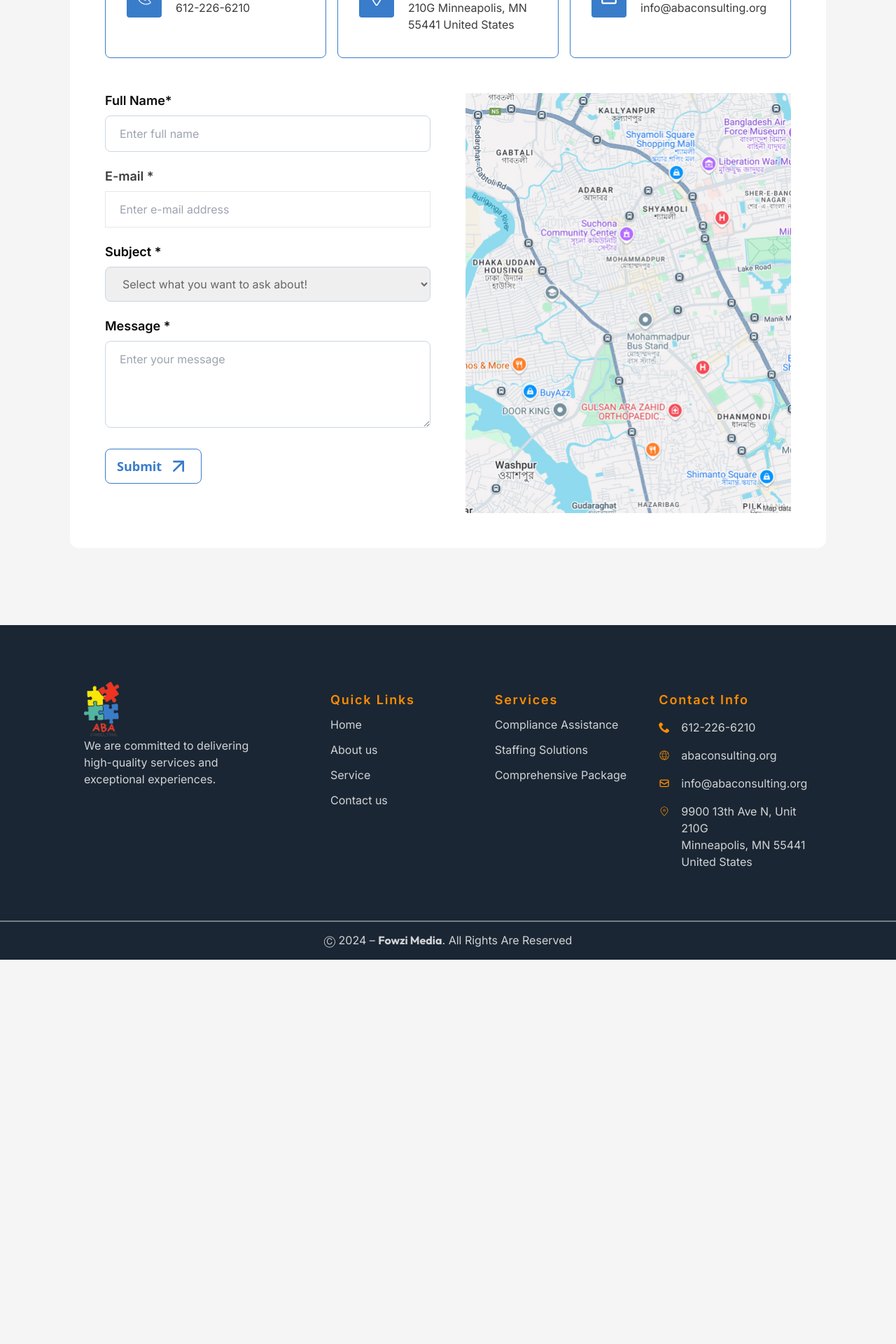
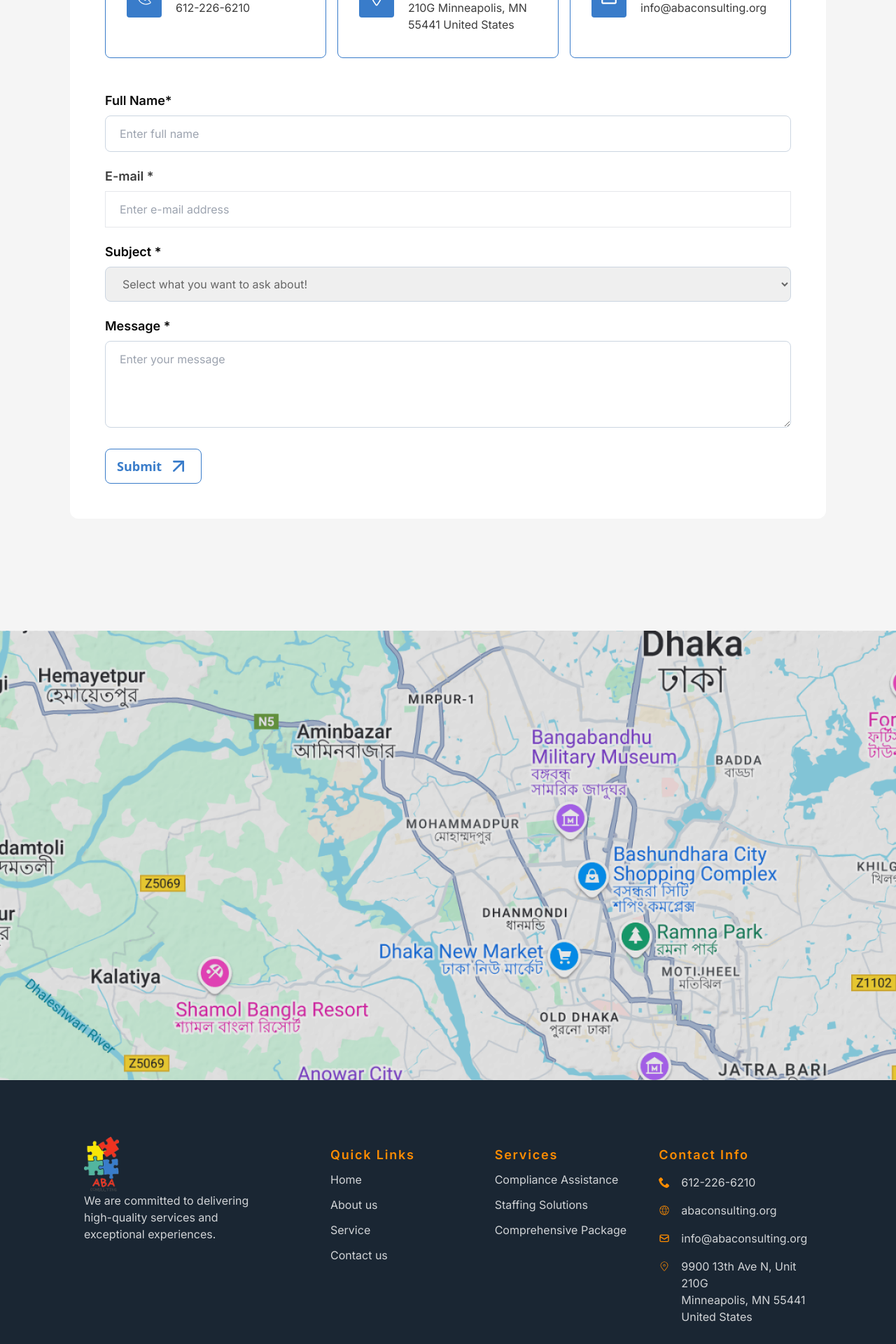
Before and after one commit to mahimnxt23/ABA-Consultancy-Copy, a React (Vite) app: page /contact in a window 1280 px wide. Shown: the part 640-2560 px from the top of the page at 70% size. Before the commit the page ends 2011 px from the top, so only its background shows below. Built offline with nearby package versions, Linux system fonts and the light colour scheme.

Commit message:
contact us

```diff
--- a/src/ClientSide/ContactUs/ContactBanner/ContactBanner.jsx
+++ b/src/ClientSide/ContactUs/ContactBanner/ContactBanner.jsx
@@ -146,7 +146,7 @@ const ContactBanner = () => {
               {/* Contact Form */}
             </div>
 
-            <div className="grid grid-cols-1 lg:grid-cols-2  gap-[50px]">
+            <div className="grid grid-cols-1 ">
               <div>
                 <form onSubmit={handleSubmit}>
                   {/* Name Field */}
@@ -242,16 +242,18 @@ const ContactBanner = () => {
                   </button>
                 </form>
               </div>
-
-              <div className="h-[600px]">
-                <img
-                  src="/images/map.jpg"
-                  alt=""
-                  className="w-full h-full object-cover"
-                />
-              </div>
             </div>
           </div>
+        </div>
+      </div>
+
+      <div className="mt-[80px]  md:mt-[80px]  lg:mt-[80px] xl:mt-[100px] 2xl:mt-[100px]">
+        <div className="h-auto">
+          <img
+            src="../../../../public/images/mapNew.png"
+            alt=""
+            className="w-full h-full object-cover"
+          />
         </div>
       </div>
     </div>
--- a/src/ClientSide/ContactUs/FooterContact/FooterContact.jsx
+++ b/src/ClientSide/ContactUs/FooterContact/FooterContact.jsx
@@ -101,11 +101,8 @@ const FooterContact = () => {
   return (
     <div>
       <footer
-				className="bg-[#1a2633] body-font  mt-[30px]
-   md:mt-[30px]
-    lg:mt-[30px]
-    xl:mt-[50px]
-    2xl:mt-[50px] px-[30px] md:px-[32px] lg:px-[80px]  xl:px-[100px]  2xl:px-[150px]"
+        className="bg-[#1a2633] body-font
+    px-[30px] md:px-[32px] lg:px-[80px]  xl:px-[100px]  2xl:px-[150px]"
       >
         <div className="hidden lg:block">
           <div className="w-full px-5 py-24 flex md:items-center lg:items-start md:flex-row md:flex-nowrap flex-wrap flex-col">
```
Also changed, not shown: public/Images/mapNew.png (added). Lines whose indentation alone changed are shown as unchanged.
